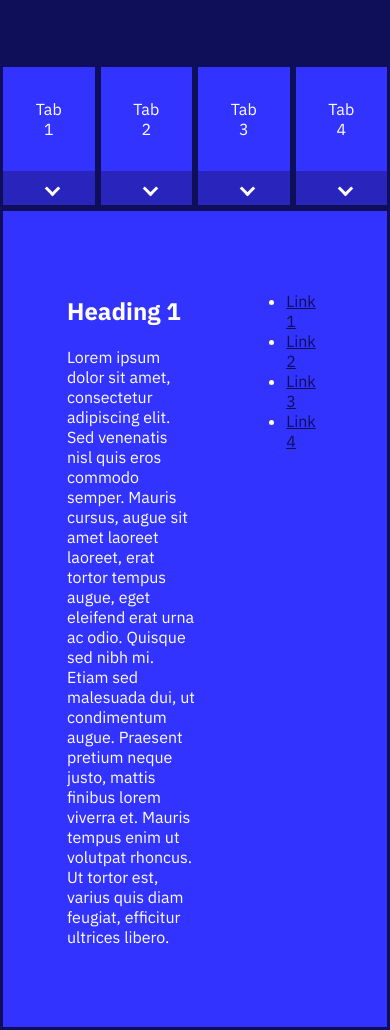
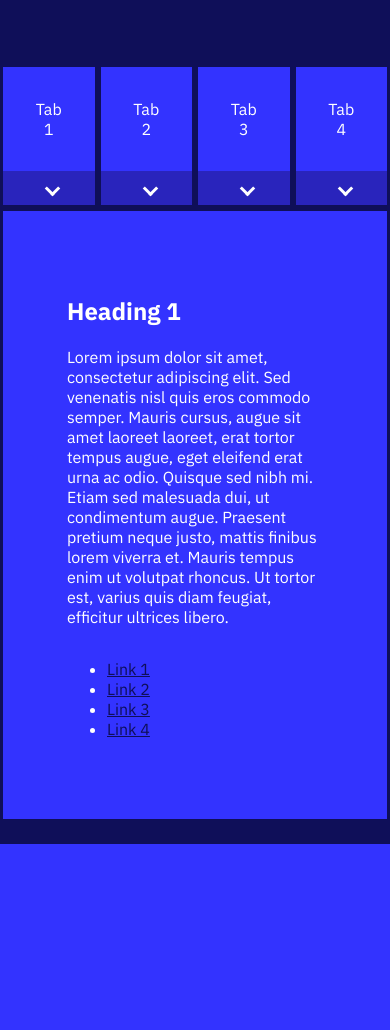
Before and after one commit to markifornia/projects, a PHP site: page /login/front-end/dynamic-tabs/jquery/index.html in a window 390 px wide. After the commit the page ends 844 px from the top, so only its background shows below. Run offline with PHP 8.4, Linux system fonts and the light colour scheme.

Commit message:
responsive tab content

```diff
--- a/front-end/dynamic-tabs/jquery/css/style.css
+++ b/front-end/dynamic-tabs/jquery/css/style.css
@@ -101,3 +101,11 @@ a {
     margin-right: 0.5em;
     margin-left: 1.0em;
 }
+
+
+@media (max-width: 767px) {
+    [data-tab-content] div.tab-content-left,
+    [data-tab-content] div.tab-content-right {
+        width: 100%;
+    }
+}
```
